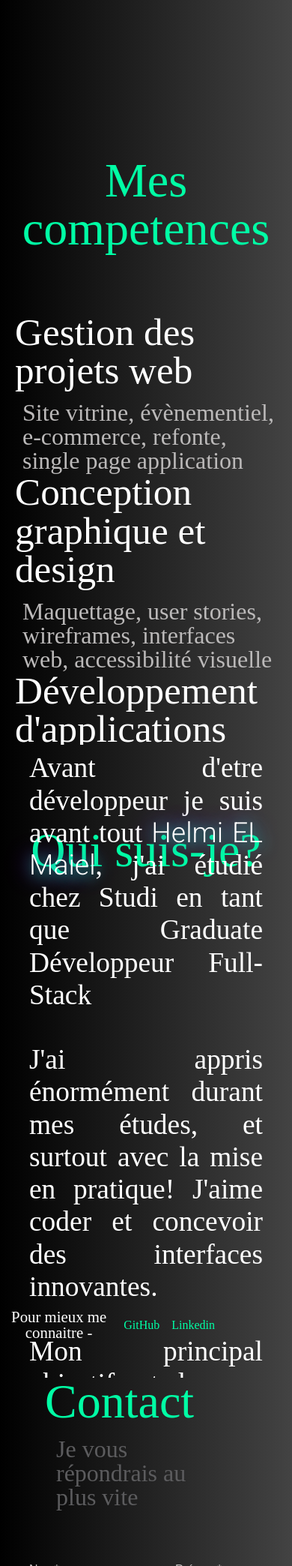
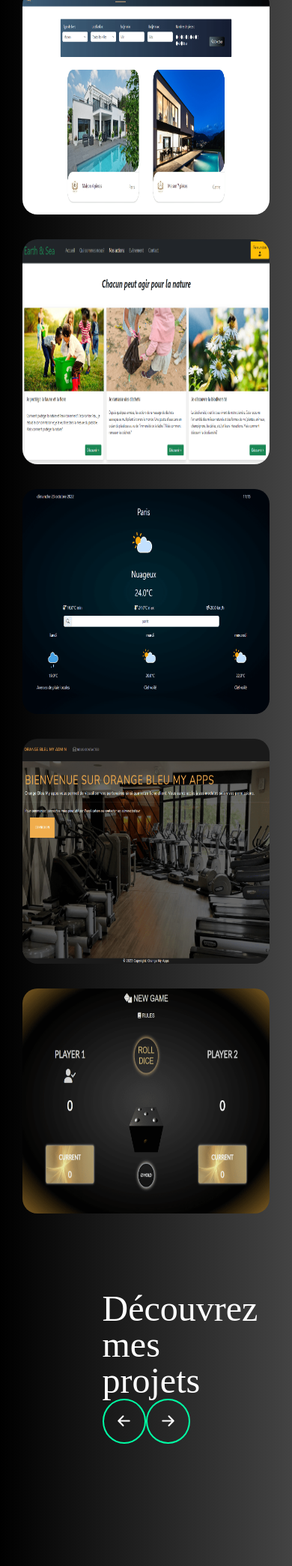
Before and after one commit to Helmi74130/My-portfolio, a PHP site: page / in a window 390 px wide; the page is wider, and only the part inside the window is pictured. Shown: the part 3889-5977 px from the top of that part at 75% size. Run offline with PHP 8.4, Linux system fonts and the light colour scheme; some libraries are stand-ins or nearby versions.

Commit message:
resposive project

```diff
--- a/css/style.css
+++ b/css/style.css
@@ -1093,16 +1093,8 @@
   height: 70px;
 }
 
-.panel {
-  height: 100vh;
-  width: 100%;
-  display: -webkit-box;
-  display: -ms-flexbox;
-  display: flex;
-}
-
-.panel .project-left {
-  width: 30%;
+@media screen and (max-width: 2000px) {
+  .project-panel {
     display: -webkit-box;
     display: -ms-flexbox;
     display: flex;
@@ -1110,45 +1102,106 @@
     -webkit-box-direction: normal;
         -ms-flex-direction: column;
             flex-direction: column;
-  -webkit-box-align: center;
-      -ms-flex-align: center;
-          align-items: center;
-  -webkit-box-pack: justify;
-      -ms-flex-pack: justify;
-          justify-content: space-between;
-  color: white;
-}
-
-.panel .project-left h4 {
-  margin-top: 20px;
-}
-
-.panel .project-left .controls-screen {
-  display: -webkit-box;
-  display: -ms-flexbox;
-  display: flex;
+    -webkit-box-pack: center;
+        -ms-flex-pack: center;
+            justify-content: center;
+    -webkit-box-align: center;
+        -ms-flex-align: center;
+            align-items: center;
+    margin-top: 50px;
+  }
+  .project-panel .project-left {
+    width: 100%;
+    height: 20%;
+    display: -webkit-box;
+    display: -ms-flexbox;
+    display: flex;
+    -webkit-box-orient: horizontal;
+    -webkit-box-direction: normal;
+        -ms-flex-direction: row;
+            flex-direction: row;
     -webkit-box-pack: space-evenly;
         -ms-flex-pack: space-evenly;
             justify-content: space-evenly;
-  width: 100%;
-}
-
-.panel .project-left p {
+  }
+  .project-panel .project-left .ligne {
+    display: none;
+  }
+  .project-panel .project-left .controls-screen {
+    width: 30%;
+  }
+  .project-panel .project-left p {
+    display: none;
+  }
+  .project-panel .project-right {
+    width: 95%;
+    height: 80%;
+    margin-top: 20px;
+  }
+}
+
+.project-panel {
+  display: -webkit-box;
+  display: -ms-flexbox;
+  display: flex;
+  -webkit-box-orient: horizontal;
+  -webkit-box-direction: normal;
+      -ms-flex-direction: row;
+          flex-direction: row;
+}
+
+.project-panel .project-left {
+  width: 30%;
+  height: 100%;
+  display: -webkit-box;
+  display: -ms-flexbox;
+  display: flex;
+  -webkit-box-orient: vertical;
+  -webkit-box-direction: normal;
+      -ms-flex-direction: column;
+          flex-direction: column;
+  margin-bottom: 300px;
+  color: white;
+}
+
+.project-panel .project-left h4 {
+  margin-top: 20px;
+}
+
+.project-panel .project-left .controls-screen {
+  display: -webkit-box;
+  display: -ms-flexbox;
+  display: flex;
+  -webkit-box-pack: space-evenly;
+      -ms-flex-pack: space-evenly;
+          justify-content: space-evenly;
+  width: 100%;
+}
+
+.project-panel .project-left p {
   margin-bottom: 150px;
   font-size: 1.3em;
   color: #9797a1;
   text-align: center;
 }
 
-.panel .project-left p .design {
+.project-panel .project-left p .design {
   color: #fff;
   font-family: 'Roboto', sans-serif;
   text-shadow: 3px 3px 10px #00ffa5, -2px 1px 30px #9403f4;
 }
 
-.panel .project-right {
+.project-panel .project-right {
   width: 70%;
   padding-bottom: 150px;
+}
+
+.panel {
+  height: 100vh;
+  width: 100%;
+  display: -webkit-box;
+  display: -ms-flexbox;
+  display: flex;
 }
 
 .button-tabs {
@@ -1336,9 +1389,6 @@
 .about h2 {
   font-size: 4em;
   color: #00ffa5;
-  /* background:  linear-gradient(67deg, #5c5c5e 12%, #00ffa5 100%);
-    -webkit-background-clip: text;
-    -webkit-text-fill-color: transparent; */
 }
 
 .about .text-about {
@@ -1577,12 +1627,6 @@
   .personal-info-right, .smartphone {
     display: none;
   }
-  /* .personal{
-    //width: 100%;
-    display: flex;
-    flex-direction: column;
-    justify-content: center;
-  } */
   .personal-info, .section {
     display: -webkit-box;
     display: -ms-flexbox;
@@ -1614,7 +1658,61 @@
   .personal-info .section-left p, .section .section-left p {
     width: 100%;
   }
+  .competence .panel-left h5 {
+    font-size: 2.5em;
+  }
+  .competence .panel-left .subcontent h6 {
+    font-size: 1.6em;
+  }
+  .competence .panel-left .subcontent p {
+    font-size: 1.2em;
+  }
+  .competence .panel-right {
+    display: -webkit-box;
+    display: -ms-flexbox;
+    display: flex;
+  }
+  .competence .panel-right .icon-panel {
+    width: 30%;
+  }
+  .competence .panel-right img {
+    height: 70px;
+  }
+  .competence .panel-right .mt {
+    margin: 0;
+  }
+  .about .about-content {
+    margin-top: 30px;
+    width: 80%;
+  }
+  .about .content-circle-left, .about .content-circle-right {
+    display: none;
+  }
+  .circle-contact {
+    z-index: -1;
+  }
+}
+
+@media screen and (min-width: 1001px) {
+  .project-panel-responsive {
+    display: none;
+  }
   .project-panel {
+    display: block;
+  }
+}
+
+@media screen and (max-width: 1000px) {
+  .project-panel {
+    display: none;
+  }
+  .project-panel-responsive {
+    display: block;
+    padding: 30px;
+    max-width: 100%;
+  }
+  .project-panel-responsive .container-panel-responsive {
+    width: 100%;
     display: -webkit-box;
     display: -ms-flexbox;
     display: flex;
@@ -1625,94 +1723,22 @@
     -webkit-box-pack: center;
         -ms-flex-pack: center;
             justify-content: center;
-    -webkit-box-align: center;
-        -ms-flex-align: center;
-            align-items: center;
-    margin-top: 50px;
-  }
-  .project-panel .project-left {
-    width: 100%;
-    height: 20%;
-    display: -webkit-box;
-    display: -ms-flexbox;
-    display: flex;
-    -webkit-box-orient: horizontal;
-    -webkit-box-direction: normal;
-        -ms-flex-direction: row;
-            flex-direction: row;
-    -webkit-box-pack: space-evenly;
-        -ms-flex-pack: space-evenly;
-            justify-content: space-evenly;
-  }
-  .project-panel .project-left .ligne {
-    display: none;
-  }
-  .project-panel .project-left .controls-screen {
-    width: 30%;
-  }
-  .project-panel .project-left p {
-    display: none;
-  }
-  .project-panel .project-right {
-    width: 95%;
-    height: 80%;
-  }
-  .competence .panel-left h5 {
-    font-size: 2.5em;
-  }
-  .competence .panel-left .subcontent h6 {
-    font-size: 1.6em;
-  }
-  .competence .panel-left .subcontent p {
-    font-size: 1.2em;
-  }
-  .competence .panel-right {
-    display: -webkit-box;
-    display: -ms-flexbox;
-    display: flex;
-  }
-  .competence .panel-right .icon-panel {
-    width: 30%;
-  }
-  .competence .panel-right img {
-    height: 70px;
-  }
-  .competence .panel-right .mt {
-    margin: 0;
-  }
-  .about .about-content {
+  }
+  .project-panel-responsive .container-panel-responsive img {
     margin-top: 30px;
-    width: 80%;
-  }
-  .about .content-circle-left, .about .content-circle-right {
-    display: none;
-  }
-  .circle-contact {
-    z-index: -1;
+    border-radius: 20px;
+    width: 100%;
+    height: 450px;
+  }
+}
+
+@media screen and (max-width: 630px) {
+  .project-panel-responsive .container-panel-responsive img {
+    height: 300px;
   }
 }
 
 @media screen and (max-width: 880px) {
-  .personal .personal-info h1 {
-    font-size: 2.7em;
-  }
-  .personal .personal-info .text-bottom {
-    padding-right: 150px;
-  }
-  .personal-info .section-left h2, .section .section-left h2 {
-    font-size: 2.8em;
-    width: 100%;
-  }
-  .personal-info .section-left h2 .ligne, .section .section-left h2 .ligne {
-    display: none;
-  }
-  .personal-info .section-left p, .section .section-left p {
-    font-size: 2.2em;
-    width: 100%;
-  }
-}
-
-@media screen and (max-width: 825px) {
   .clickScrollbar {
     display: none;
   }
@@ -1730,7 +1756,7 @@
     font-size: 1.8em;
   }
   .personal-info .section-left, .section .section-left {
-    width: 90%;
+    width: 80%;
   }
   .personal-info .section-left h2, .section .section-left h2 {
     font-size: 4em;
--- a/css/style.scss
+++ b/css/style.scss
@@ -721,16 +721,48 @@
   height: 70px;
 }
 
-.panel{
-  height: 100vh;
+@media  screen and (max-width: 2000px) {
+  .project-panel{
+    display: flex;
+    flex-direction: column;
+    justify-content: center;
+    align-items: center;
+    margin-top: 50px;
+    .project-left{
       width: 100%;
+      height: 20%;
       display: flex;
+      flex-direction: row;
+      justify-content: space-evenly;
+      .ligne{
+        display: none;
+      }
+      .controls-screen{
+        width: 30%;
+      }
+      p{
+        display: none;
+      }
+    }
+    .project-right{
+      width: 95%;
+      height: 80%;
+      margin-top: 20px;
+    }
+   }
+}
+
+.project-panel{
+  display: flex;
+  flex-direction: row;
   .project-left{
     width: 30%;
+    height: 100%;
     display: flex;
     flex-direction: column;
-    align-items:center ;
-    justify-content: space-between;
+    margin-bottom: 300px;
+    //align-items:center ;
+    //justify-content: space-between;
     color: white;
     h4{
       margin-top: 20px;
@@ -754,11 +786,16 @@
     }
   }
   .project-right{
-    width: 70%;
-    //padding: 20px;
+    width: 70% ;
     padding-bottom: 150px;
 
   }
+}
+
+.panel{
+  height: 100vh;
+  width: 100%;
+  display: flex;
 }
 .button-tabs{
   box-sizing: border-box;
@@ -877,9 +914,6 @@
   h2{
     font-size: 4em;
     color: $green;
-    /* background:  linear-gradient(67deg, #5c5c5e 12%, #00ffa5 100%);
-    -webkit-background-clip: text;
-    -webkit-text-fill-color: transparent; */
   }
   .text-about{
     display: flex;
@@ -1030,23 +1064,20 @@
     }
   }
 }
+
+
+
 @media screen and (max-width: 1250px) {
 
   .personal-info-right, .smartphone{
     display: none;
    }
-  /* .personal{
-    //width: 100%;
-    display: flex;
-    flex-direction: column;
-    justify-content: center;
-  } */
+
   .personal-info, .section{
     display: flex;
     flex-direction: column;
     justify-content: center;
     .section-left{
-      //width: 100%;
       display: flex;
       flex-direction: column;
       align-items: center;
@@ -1057,34 +1088,6 @@
       p{
         width: 100%;
       }
-    }
-  }
-
- .project-panel{
-  display: flex;
-  flex-direction: column;
-  justify-content: center;
-  align-items: center;
-  margin-top: 50px;
-  .project-left{
-    width: 100%;
-    height: 20%;
-    display: flex;
-    flex-direction: row;
-    justify-content: space-evenly;
-    .ligne{
-      display: none;
-    }
-    .controls-screen{
-      width: 30%;
-    }
-    p{
-      display: none;
-    }
-  }
-  .project-right{
-    width: 95%;
-    height: 80%;
     }
   }
 
@@ -1129,35 +1132,50 @@
   }
 }
 
-@media screen and (max-width: 880px) {
-  .personal{
-    .personal-info{
-      h1{
-        font-size: 2.7em;
+@media screen and (min-width: 1001px) {
+  .project-panel-responsive{
+    display: none;
   }
-      .text-bottom{
-        padding-right: 150px;
+  .project-panel{
+    display: block;
   }
 }
-  }
-  .personal-info, .section{
-    .section-left{
-      h2{
-        font-size: 2.8em;
-        width: 100%;
-        .ligne{
+
+
+
+@media screen and (max-width: 1000px) {
+  .project-panel{
     display: none;
   }
-      }
-      p{
-        font-size: 2.2em;
+  .project-panel-responsive{
+    display: block;
+    padding: 30px;
+    max-width: 100%;
+    .container-panel-responsive{
       width: 100%;
+      display: flex;
+      flex-direction: column;
+      justify-content: center;
+      img{
+        margin-top: 30px;
+        border-radius: 20px;
+        width: 100%;
+        height: 450px;
       }
     }
   }
 }
 
-@media screen and (max-width: 825px) {
+@media screen and (max-width: 630px) {
+  .project-panel-responsive .container-panel-responsive{
+    img{
+      height: 300px;
+    }
+  }
+}
+
+
+@media screen and (max-width: 880px) {
   .clickScrollbar{
     display: none;
   }
@@ -1180,7 +1198,7 @@
   }
   .personal-info, .section{
     .section-left{
-      width: 90%;
+      width: 80%;
       h2{
         font-size: 4em;
         width: 100%;
--- a/index.html
+++ b/index.html
@@ -227,6 +227,22 @@
     </div>
   </div>
   <!-- PANEL PROJECT -->
+
+  <section class="project-panel-responsive">
+    <h4 class="project">Découvrez mes projets</h4>
+    <div class="container-panel-responsive">
+      <a target="_blank" href="https://illustre-restaurant.herokuapp.com/"><img src="/img/illustreimg.png"/></a>
+      <a target="_blank"  href="https://richards-immobilier.herokuapp.com/"><img src="/img/richardsimg.png"/></a>
+      <a target="_blank"  href="https://earth-and-sea.herokuapp.com/"><img src="/img/earthimg.png"/></a>
+      <a target="_blank"  href="https://meteo-france-apps.herokuapp.com/"><img src="/img/meteoimg.png"/></a>
+      <a target="_blank"  href="https://whispering-falls-36328.herokuapp.com/"><img src="/img/orangeimg.png"/></a>
+      <a target="_blank"  href="https://dicerollthegame.herokuapp.com/"><img src="/img/diceimg.png"/></a>
+    </div>
+  </section>
+
+
+
+
     <section id="project" class="panel project-panel">
       <div class="project-left" data-aos="fade-up" data-aos-anchor-placement="top-center">
         <h4 class="title-project">Découvrez <br class="ligne"> mes projets</h4>
```
Also changed, not shown: img/diceimg.png (added), img/earthimg.png (added), img/illustreimg.png (added), img/meteoimg.png (added), img/orangeimg.png (added), img/richardsimg.png (added), 1 other file. Lines whose indentation alone changed are shown as unchanged.
